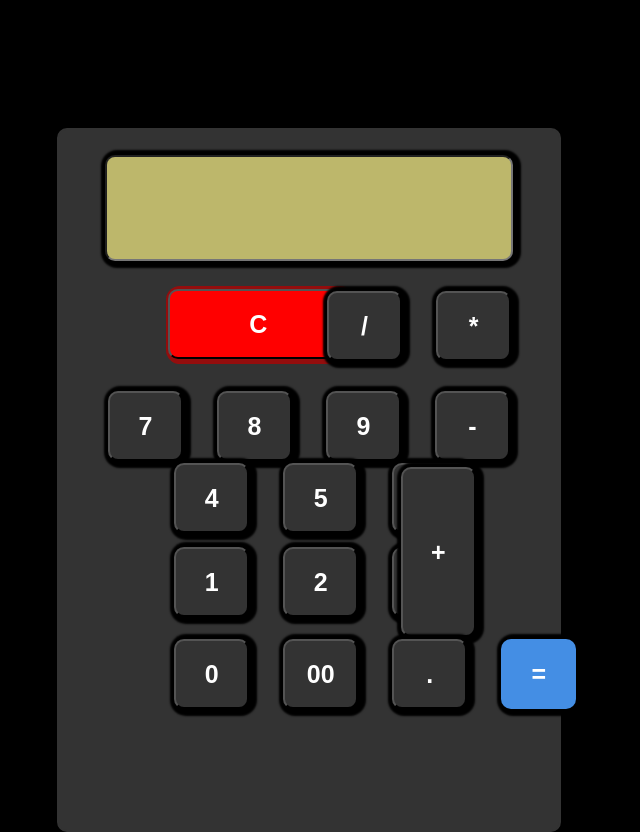
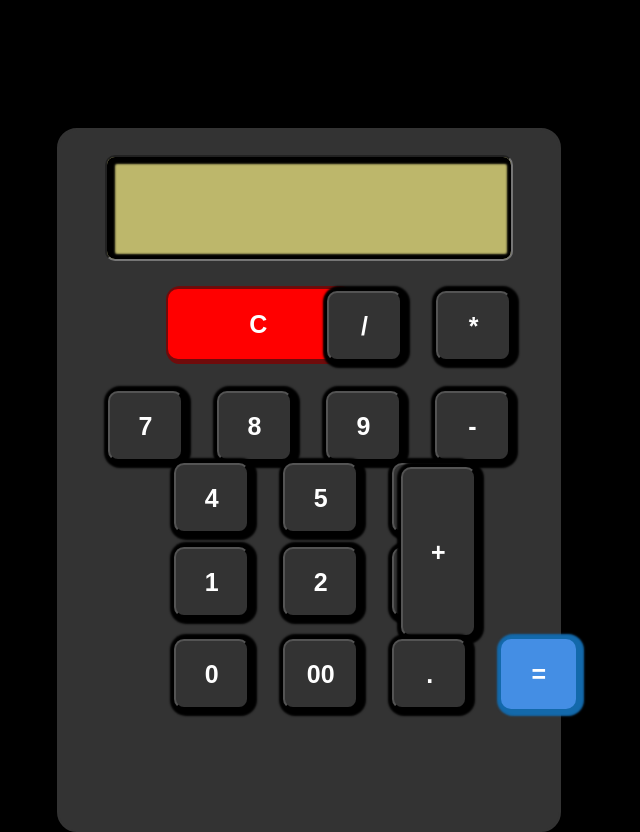
Before and after one commit to Usman-52/Assignment, a plain HTML site: page index.html in a window 1280 px wide. Shown: the whole page, without its empty margins (331-971 px from the left). Drawn offline with Linux system fonts and the light colour scheme.

Commit message:
i made a little bit changes in = buttion

```diff
--- a/index.html
+++ b/index.html
@@ -47,7 +47,7 @@
             <button class="btn6">0</button>
             <button class="btn6">00</button>
             <button class="btn6">.</button>
-            <button class="btn6" style="border: none;  background-color: #448EE4; ;">=</button>,
+            <button class="btn6" style="border: none;  background-color: #448EE4; box-shadow: 2px 1px 2px  6px #1369ab;">=</button>,
        </div>
 
 
--- a/style.css
+++ b/style.css
@@ -14,7 +14,8 @@ body{
     text-align: center;
     border: 2px solid #333333;
     background-color: #333333;
-    border-radius: 10px
+    border-radius: 20px;
+
 
 }
 
@@ -24,7 +25,7 @@ body{
     height: 100px;
     border-radius: 10px;
     background-color: darkkhaki;
-    box-shadow: 2px 1px 2px  6px black;
+    box-shadow: 2px 1px 2px  6px inset black;
     font-size: 30px;
     font-weight: bolder;
     text-align: right;
@@ -51,8 +52,8 @@ body{
     font-weight: bolder;
     background-color: red;
     border-radius: 10px;
-    /* border: 2px solid red; */
-    box-shadow: 2px 1px 0px  4px rgb(148, 13, 13);
+    border: 2px solid red;
+    box-shadow: 2px 1px 0px  4px rgb(112, 11, 11);
     cursor: pointer;
 
 }
@@ -161,7 +162,7 @@ body{
     margin: 15px;
     background-color: #333333;
     color: white;
-    /* border: 2px solid #333133; */
+    /* border: 2px solid #333133;  */
     border-radius: 10px;
     box-shadow: 2px 1px 2px  6px black;
     cursor: pointer;
```
